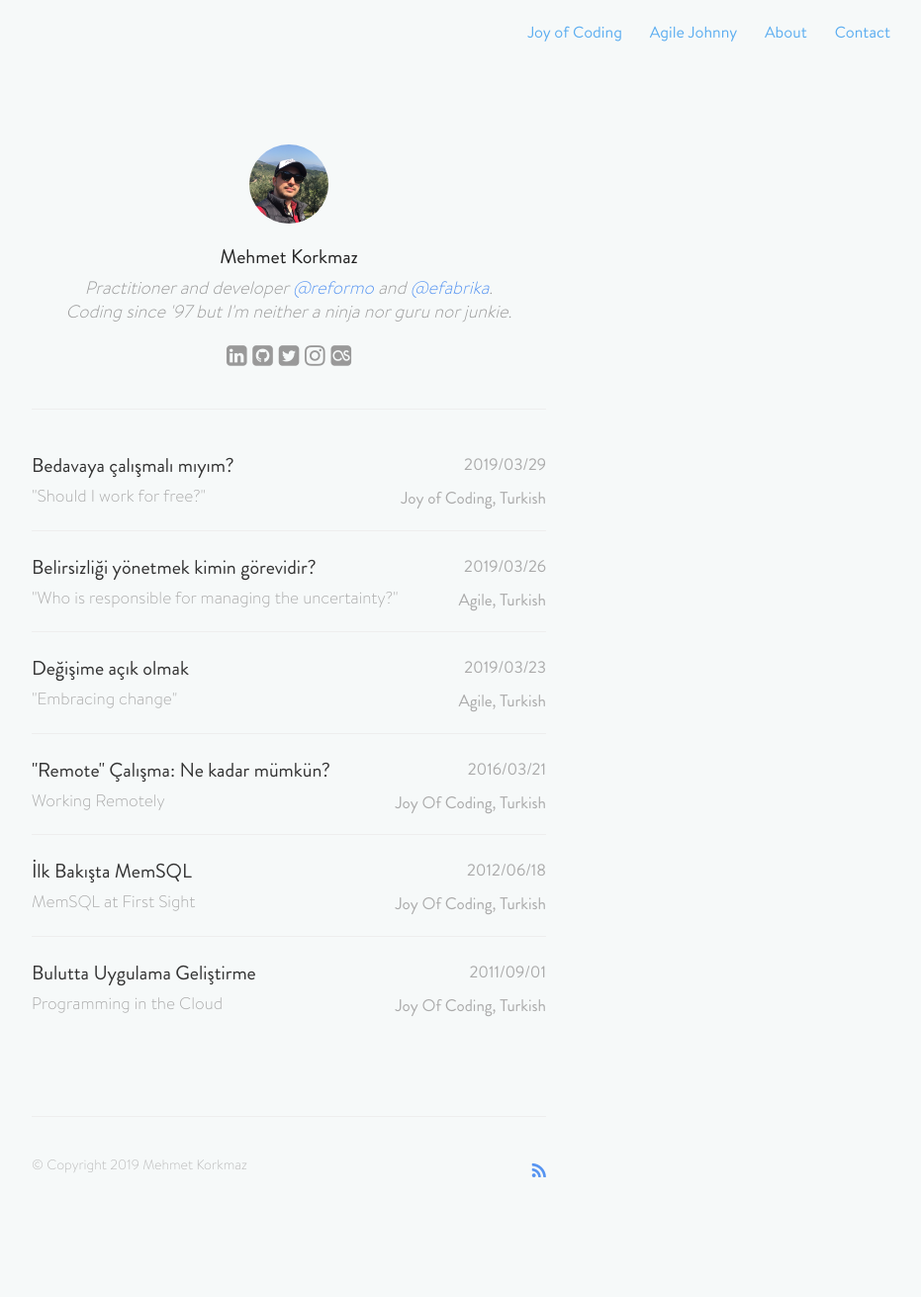
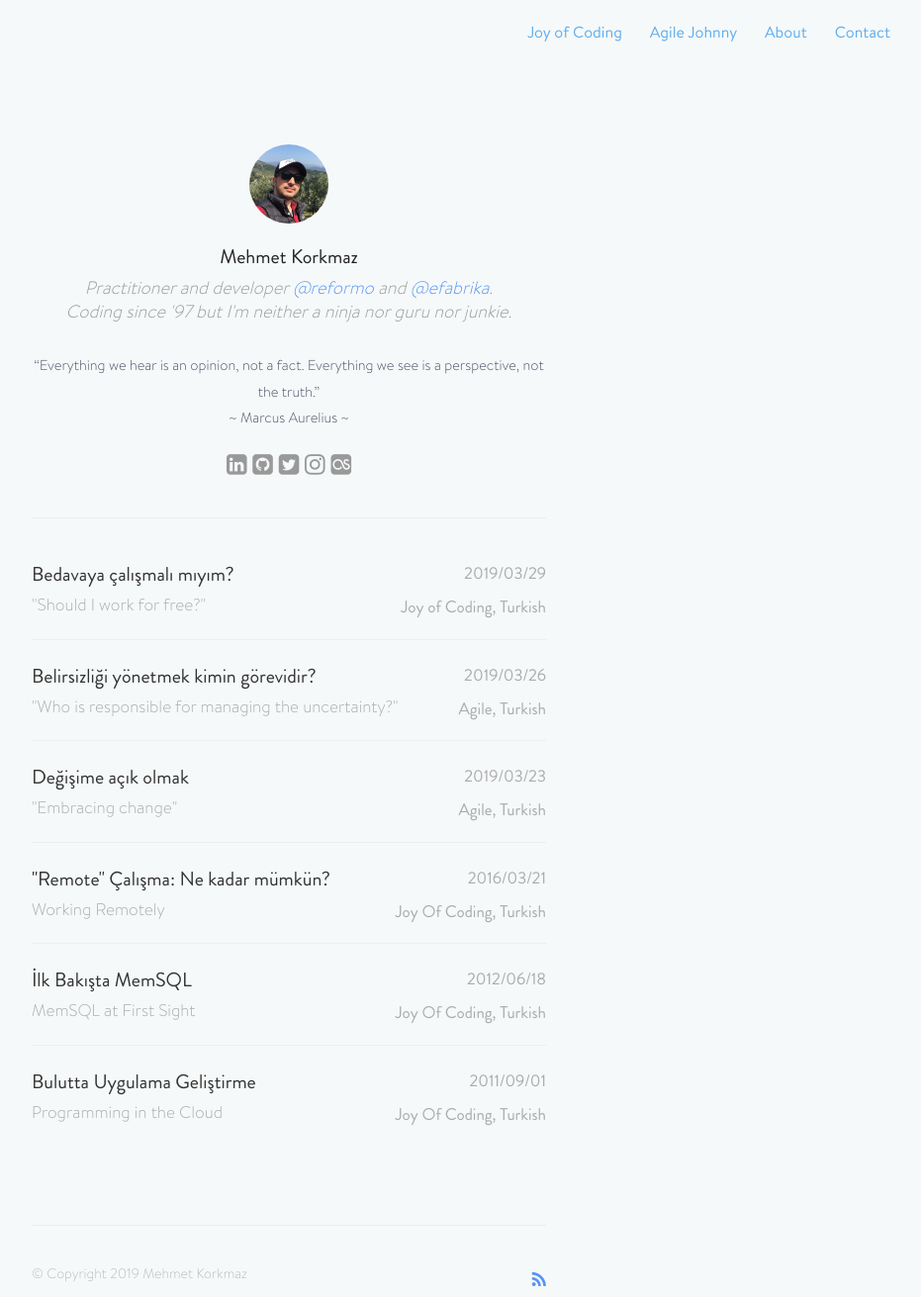
Before and after one commit to mkorkmaz/mkorkmaz.github.io, a Jekyll site: the page built from index.md, in a window 1280 px wide. Shown: the whole page at 99% size, without its empty margins (348-1279 px from the left). Built offline with Jekyll 4.4.1, drawn with Linux system fonts in a browser that asks for light colours; nearby versions of some CDN libraries; before the commit the page ends 1202 px from its top, so only the background shows below that.

Commit message:
opnion quote added

```diff
--- a/_includes/profile.html
+++ b/_includes/profile.html
@@ -22,6 +22,12 @@
         {% endif %}
             <h1>{{ site.author }}</h1>
             <h2>{{ site.description }}</h2>
+            <div style="margin-top: 30px;">
+            	 <p style="font-size: 0.9rem;">“Everything we hear is an opinion, not a fact. Everything we see is a perspective, not the truth.”<br/>
+
+~ Marcus Aurelius ~ </p>
+
+            </div>
             <div id="personal-links">
             <a href="https://www.linkedin.com/in/{{site.personal_links.linkedin}}" target="_blank" rel="no-follow">
                 <i class="fa " id="lkndn"></i>
```
Also changed, not shown: 1 other file.
